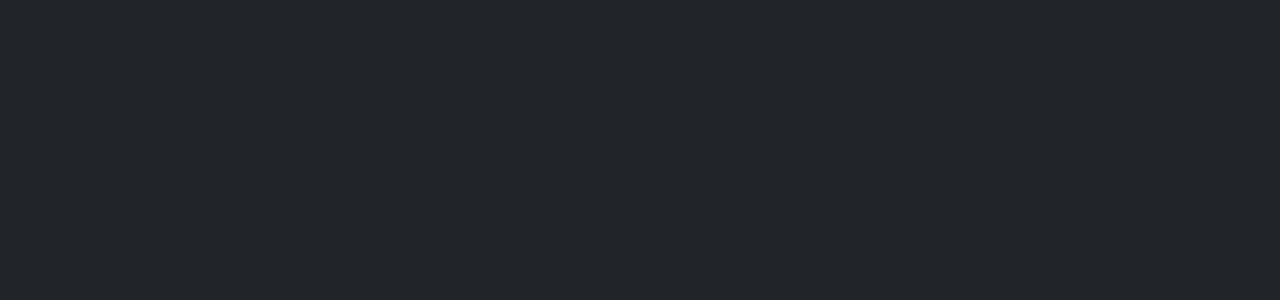
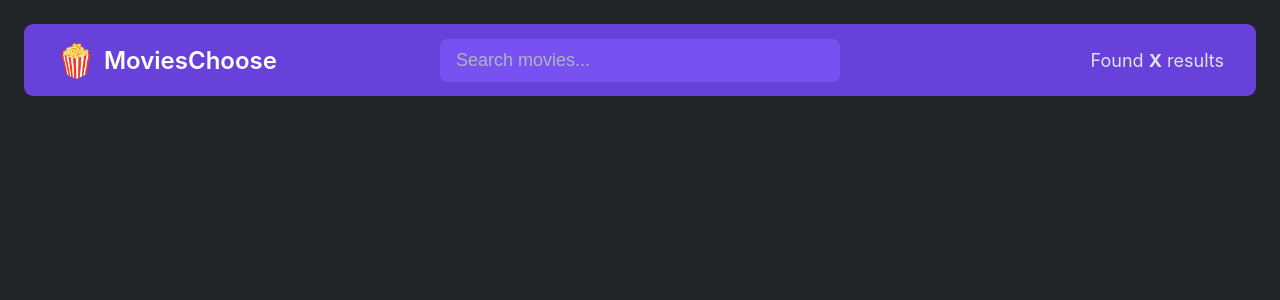
Before and after one commit to huytran72/Movies_Choose, a React (Create React App) app in the folder movies_choose/: page / in a window 1280 px wide. Shown: the top 300 px of the page. Built offline with nearby package versions, Linux system fonts and the light colour scheme.

Commit message:
Update App.js

```diff
--- a/movies_choose/src/App.js
+++ b/movies_choose/src/App.js
@@ -171,5 +171,5 @@ function Main() {
 }
 
 export default function App() {
-  return <></>;
+  return <NavBar />;
 }
```
